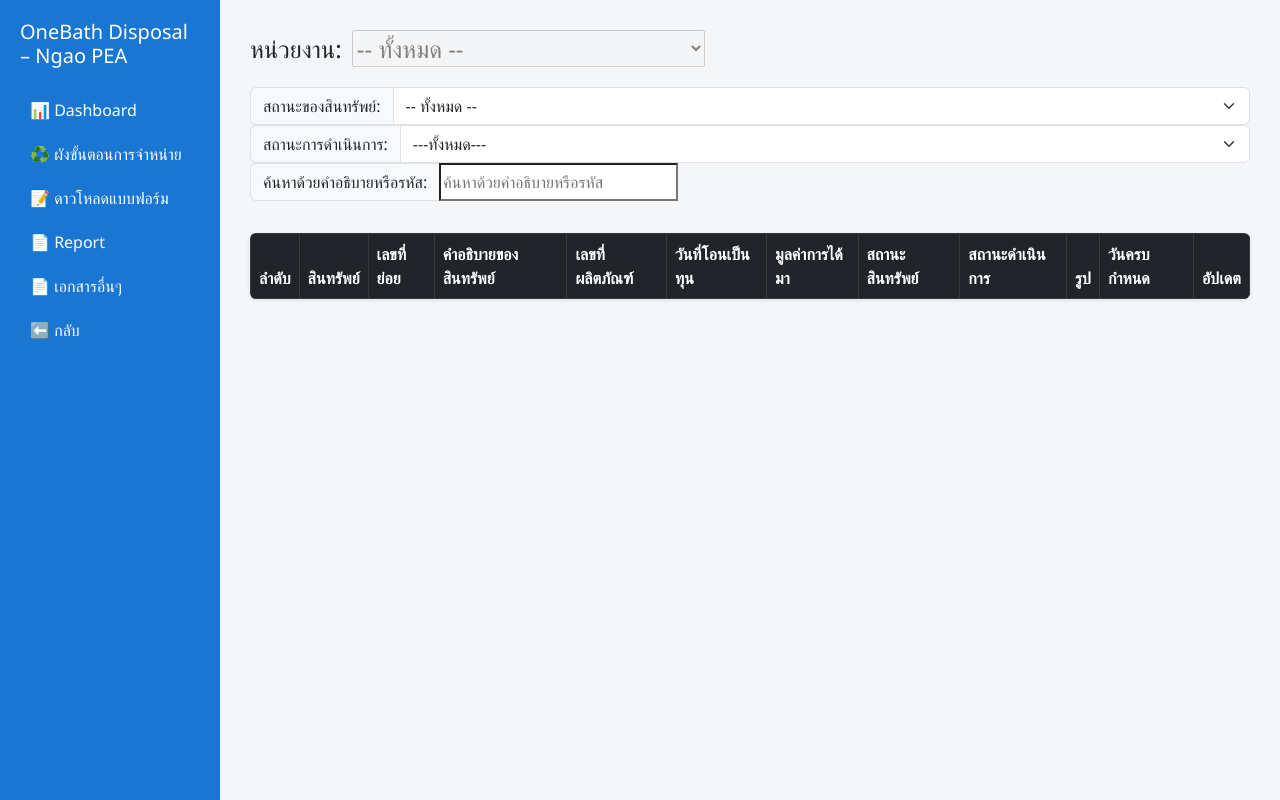
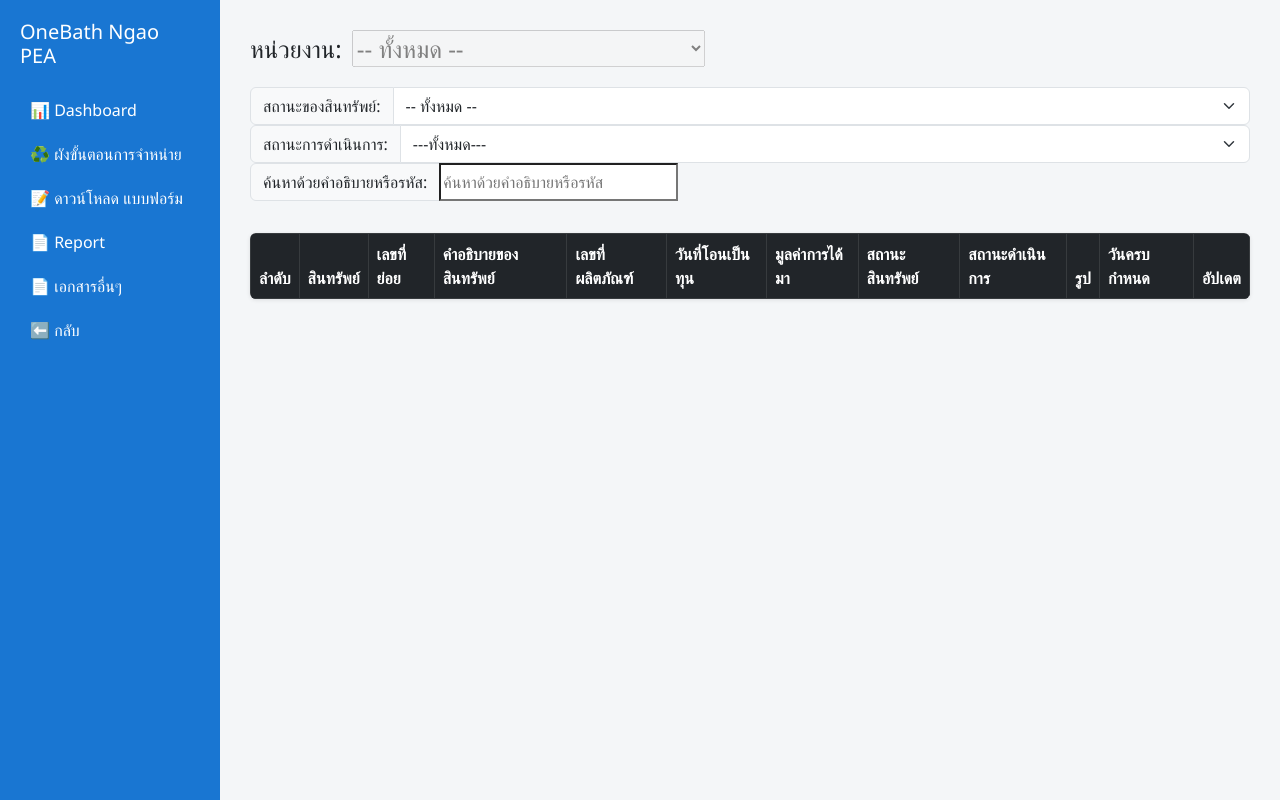
Before and after one commit to nookdanger/1bath-ngao, a FastAPI app: page /asset in a window 1280 px wide. Run offline with FastAPI, Linux system fonts and the light colour scheme; data that the repository does not hold is empty; some libraries are stand-ins or nearby versions.

Commit message:
edit wording

```diff
--- a/templates/asset.html
+++ b/templates/asset.html
@@ -3,7 +3,7 @@
 
 <head>
   <meta charset="UTF-8">
-  <title>OneBath Disposal – Ngao PEA</title>
+  <title>OneBath Ngao PEA</title>
   <script src="https://cdn.jsdelivr.net/npm/chart.js"></script>
   <link href="https://cdn.jsdelivr.net/npm/bootstrap@5.3.0/dist/css/bootstrap.min.css" rel="stylesheet">
   <script src="https://cdn.jsdelivr.net/npm/bootstrap@5.3.0/dist/js/bootstrap.bundle.min.js"></script>
@@ -218,10 +218,10 @@ function previewImage(input, previewId) {
 <body>
   <div class="">
     <div class="sidebar">
-      <h2>OneBath Disposal – Ngao PEA</h2>
+      <h2>OneBath Ngao PEA</h2>
         <a href="/main">📊 Dashboard</a>
         <a href="/process">♻️ ผังขั้นตอนการจำหน่าย</a>
-        <a href="/download">📝 ดาวโหลดแบบฟอร์ม</a>
+        <a href="/download">📝 ดาวน์โหลด แบบฟอร์ม</a>
         <a href="/report">📄 Report</a>
         <a href="/other">📄 เอกสารอื่นๆ</a>
 
--- a/templates/asset_detail.html
+++ b/templates/asset_detail.html
@@ -147,7 +147,7 @@
       <h2>OneBath</h2>
         <a href="/main">📊 Dashboard</a>
         <a href="/process">♻️ ผังขั้นตอนการจำหน่าย</a>
-        <a href="/download">📝 ดาวโหลดแบบฟอร์ม</a>
+        <a href="/download">📝 ดาวน์โหลด แบบฟอร์ม</a>
         <a href="/report">📄 Report</a>
         <a href="/other">📄 เอกสารอื่นๆ</a>
 
--- a/templates/downloads-other.html
+++ b/templates/downloads-other.html
@@ -34,10 +34,10 @@
 <body>
 <div class="d-flex">
   <div class="sidebar">
-    <h4>OneBath Disposal – Ngao PEA</h4>
+    <h4>OneBath Ngao PEA</h4>
         <a href="/main">📊 Dashboard</a>
         <a href="/process">♻️ ผังขั้นตอนการจำหน่าย</a>
-        <a href="/download">📝 ดาวโหลดแบบฟอร์ม</a>
+        <a href="/download">📝 ดาวน์โหลด แบบฟอร์ม</a>
         <a href="/report">📄 Report</a>
         <a href="/other">📄 เอกสารอื่นๆ</a>
 
--- a/templates/downloads.html
+++ b/templates/downloads.html
@@ -34,10 +34,10 @@
 <body>
 <div class="d-flex">
   <div class="sidebar">
-    <h4>OneBath Disposal – Ngao PEA</h4>
+    <h4>OneBath Ngao PEA</h4>
         <a href="/main">📊 Dashboard</a>
         <a href="/process">♻️ ผังขั้นตอนการจำหน่าย</a>
-        <a href="/download">📝 ดาวโหลดแบบฟอร์ม</a>
+        <a href="/download">📝 ดาวน์โหลด แบบฟอร์ม</a>
         <a href="/report">📄 Report</a>
         <a href="/other">📄 เอกสารอื่นๆ</a>
 
--- a/templates/main.html
+++ b/templates/main.html
@@ -3,7 +3,7 @@
 
 <head>
   <meta charset="UTF-8">
-  <title>OneBath Disposal – Ngao PEA</title>
+  <title>OneBath Ngao PEA</title>
   <script src="https://cdn.jsdelivr.net/npm/chart.js"></script>
   <script>
     function goToAssetPage(disposalStatus) {
@@ -158,10 +158,10 @@
 <body>
   <div class="container">
     <div class="sidebar">
-      <h2>OneBath Disposal – Ngao PEA</h2>
+      <h2>OneBath Ngao PEA</h2>
         <a href="/main">📊 Dashboard</a>
         <a href="/process">♻️ ผังขั้นตอนการจำหน่าย</a>
-        <a href="/download">📝 ดาวโหลดแบบฟอร์ม</a>
+        <a href="/download">📝 ดาวน์โหลด แบบฟอร์ม</a>
         <a href="/report">📄 Report</a>
         <a href="/other">📄 เอกสารอื่นๆ</a>
     </div>
--- a/templates/process.html
+++ b/templates/process.html
@@ -3,7 +3,7 @@
 
 <head>
   <meta charset="UTF-8">
-  <title>OneBath Disposal – Ngao PEA</title>
+  <title>OneBath Ngao PEA</title>
 
   <style>
     * {
@@ -130,10 +130,10 @@
 <body>
   <div class="container">
     <div class="sidebar">
-      <h2>OneBath Disposal – Ngao PEA</h2>
+      <h2>OneBath Ngao PEA</h2>
         <a href="/main">📊 Dashboard</a>
         <a href="/process">♻️ ผังขั้นตอนการจำหน่าย</a>
-        <a href="/download">📝 ดาวโหลดแบบฟอร์ม</a>
+        <a href="/download">📝 ดาวน์โหลด แบบฟอร์ม</a>
         <a href="/report">📄 Report</a>
         <a href="/other">📄 เอกสารอื่นๆ</a>
     </div>
--- a/templates/report-result.html
+++ b/templates/report-result.html
@@ -135,10 +135,10 @@
 <body>
 <div class="container">
   <div class="sidebar">
-    <h4>OneBath Disposal – Ngao PEA</h4>
+    <h4>OneBath Ngao PEA</h4>
         <a href="/main">📊 Dashboard</a>
         <a href="/process">♻️ ผังขั้นตอนการจำหน่าย</a>
-        <a href="/download">📝 ดาวโหลดแบบฟอร์ม</a>
+        <a href="/download">📝 ดาวน์โหลด แบบฟอร์ม</a>
         <a href="/report">📄 Report</a>
         <a href="/other">📄 เอกสารอื่นๆ</a>
 
--- a/templates/report.html
+++ b/templates/report.html
@@ -3,7 +3,7 @@
 
 <head>
   <meta charset="UTF-8">
-  <title>OneBath Disposal – Ngao PEA</title>
+  <title>OneBath Ngao PEA</title>
   <link href="https://cdn.jsdelivr.net/npm/bootstrap@5.3.0/dist/css/bootstrap.min.css" rel="stylesheet">
   <script src="https://cdn.jsdelivr.net/npm/bootstrap@5.3.0/dist/js/bootstrap.bundle.min.js"></script>
 
@@ -100,10 +100,10 @@
 
 <body>
   <div class="sidebar">
-    <h2>OneBath Disposal – Ngao PEA</h2>
+    <h2>OneBath Ngao PEA</h2>
         <a href="/main">📊 Dashboard</a>
         <a href="/process">♻️ ผังขั้นตอนการจำหน่าย</a>
-        <a href="/download">📝 ดาวโหลดแบบฟอร์ม</a>
+        <a href="/download">📝 ดาวน์โหลด แบบฟอร์ม</a>
         <a href="/report">📄 Report</a>
         <a href="/other">📄 เอกสารอื่นๆ</a>
 
```
